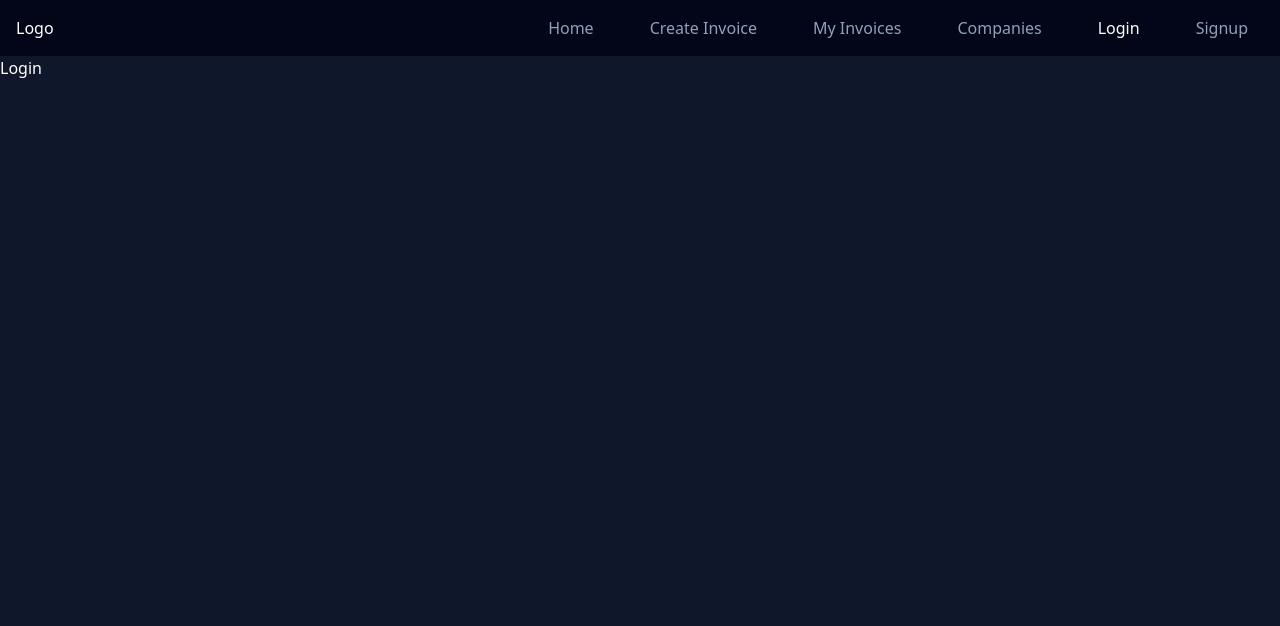
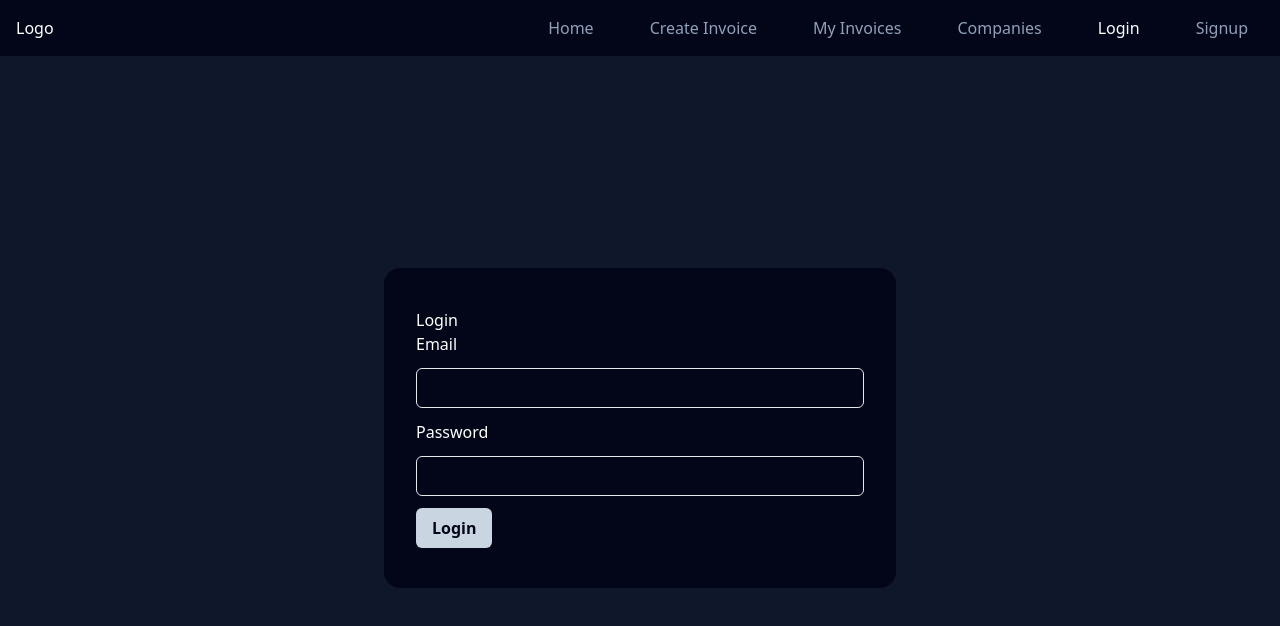
Before and after one commit to vipink28/invoice-builder-aug-25, a React (Vite) app: page /auth in a window 1280 px wide. Shown: the top 626 px of the page. Built offline with nearby package versions, Linux system fonts and the light colour scheme; some icons are missing.

Commit message:
child routes added.

```diff
--- a/src/components/MenuLink.jsx
+++ b/src/components/MenuLink.jsx
@@ -3,7 +3,7 @@ import { NavLink } from "react-router";
 
 const MenuLink = ({ path, children, icon }) => {
     return (
-        <NavLink to={path} className={({ isActive }) => (
+        <NavLink end to={path} className={({ isActive }) => (
             `${isActive ? "text-white" : "text-slate-400"} py-2 px-4 flex items-center gap-2 hover:text-white transition duration-300`
         )
         }> <DynamicIcon name={icon} className='w-4 h-4' />  {children}</NavLink>
--- a/src/pages/Login.jsx
+++ b/src/pages/Login.jsx
@@ -1,7 +1,21 @@
 
 const Login = () => {
     return (
-        <div>Login</div>
+        <div className="py-2">
+            <h2>Login</h2>
+            <form>
+                <div className="mb-3">
+                    <label className="block font-medium mb-3">Email</label>
+                    <input type="email" name="email" className="h-10 px-2 rounded-md focus:outline-none border border-gray-200 w-full" />
+                </div>
+                <div className="mb-3">
+                    <label className="block font-medium mb-3">Password</label>
+                    <input type="password" name="password" className="h-10 px-2 rounded-md focus:outline-none border border-gray-200 w-full" />
+                </div>
+
+                <button className="bg-slate-300 text-slate-950 px-4 py-2 rounded-md font-bold cursor-pointer">Login</button>
+            </form>
+        </div>
     )
 }
 
--- a/src/pages/SignUp.jsx
+++ b/src/pages/SignUp.jsx
@@ -1,7 +1,25 @@
 
 const SignUp = () => {
     return (
-        <div>SignUp</div>
+        <div className="py-2">
+            <h2>Sign Up</h2>
+            <form>
+                <div className="mb-3">
+                    <label className="block font-medium mb-3">Full Name</label>
+                    <input type="text" name="fullname" className="h-10 px-2 rounded-md focus:outline-none border border-gray-200 w-full" />
+                </div>
+                <div className="mb-3">
+                    <label className="block font-medium mb-3">Email</label>
+                    <input type="email" name="email" className="h-10 px-2 rounded-md focus:outline-none border border-gray-200 w-full" />
+                </div>
+                <div className="mb-3">
+                    <label className="block font-medium mb-3">Password</label>
+                    <input type="password" name="password" className="h-10 px-2 rounded-md focus:outline-none border border-gray-200 w-full" />
+                </div>
+
+                <button className="bg-slate-300 text-slate-950 px-4 py-2 rounded-md font-bold cursor-pointer">Sign Up</button>
+            </form>
+        </div>
     )
 }
 
--- a/src/pages/layouts/AuthLayout.jsx
+++ b/src/pages/layouts/AuthLayout.jsx
@@ -2,8 +2,10 @@ import { Outlet } from "react-router"
 
 const AuthLayout = () => {
     return (
-        <div>
-            <Outlet />
+        <div className="flex justify-center items-center h-[calc(100vh-56px)]">
+            <div className="w-full max-w-lg bg-slate-950 p-8 rounded-2xl">
+                <Outlet />
+            </div>
         </div>
     )
 }
```
